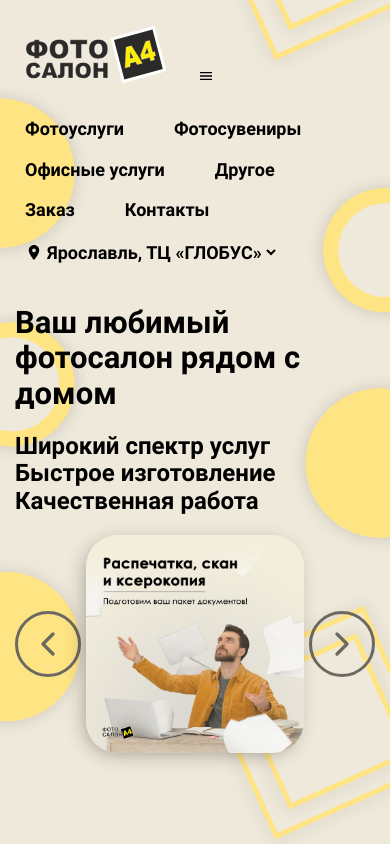
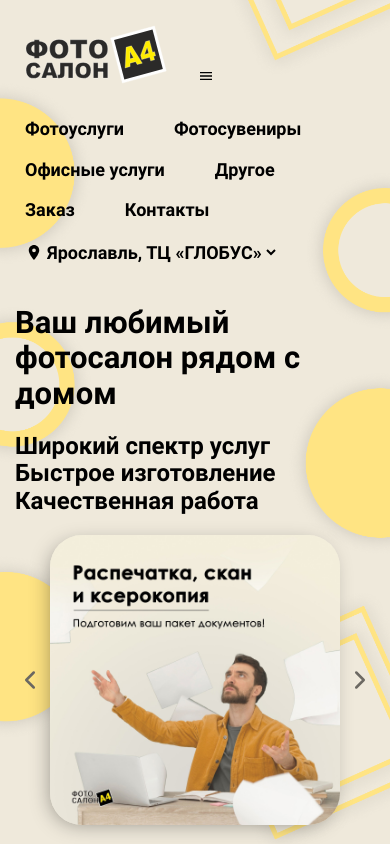
Before and after one commit to Hastle/A4-photo-salon, a React app: page / in a window 390 px wide. Shown: the top 844 px of the page. Built offline with nearby package versions, Linux system fonts and the light colour scheme.

Commit message:
adaptive Carousel component

```diff
--- a/src/components/Carousel/styles.module.sass
+++ b/src/components/Carousel/styles.module.sass
@@ -16,3 +16,20 @@
 	margin-left: 5px
 .carousel_arrow_prev
 	margin-right: 5px
+/*==========  Media query  ==========*/
+@media only screen and (max-width : 1400px)
+
+@media only screen and (max-width : 1200px)
+	.carousel
+		margin: 20px 0
+	.carousel_arrows
+		font-size: 30px
+		padding: 0
+		border: none
+@media only screen and (max-width : 992px)
+
+@media only screen and (max-width : 768px)
+
+@media only screen and (max-width : 480px)
+
+@media only screen and (max-width : 320px)
```
